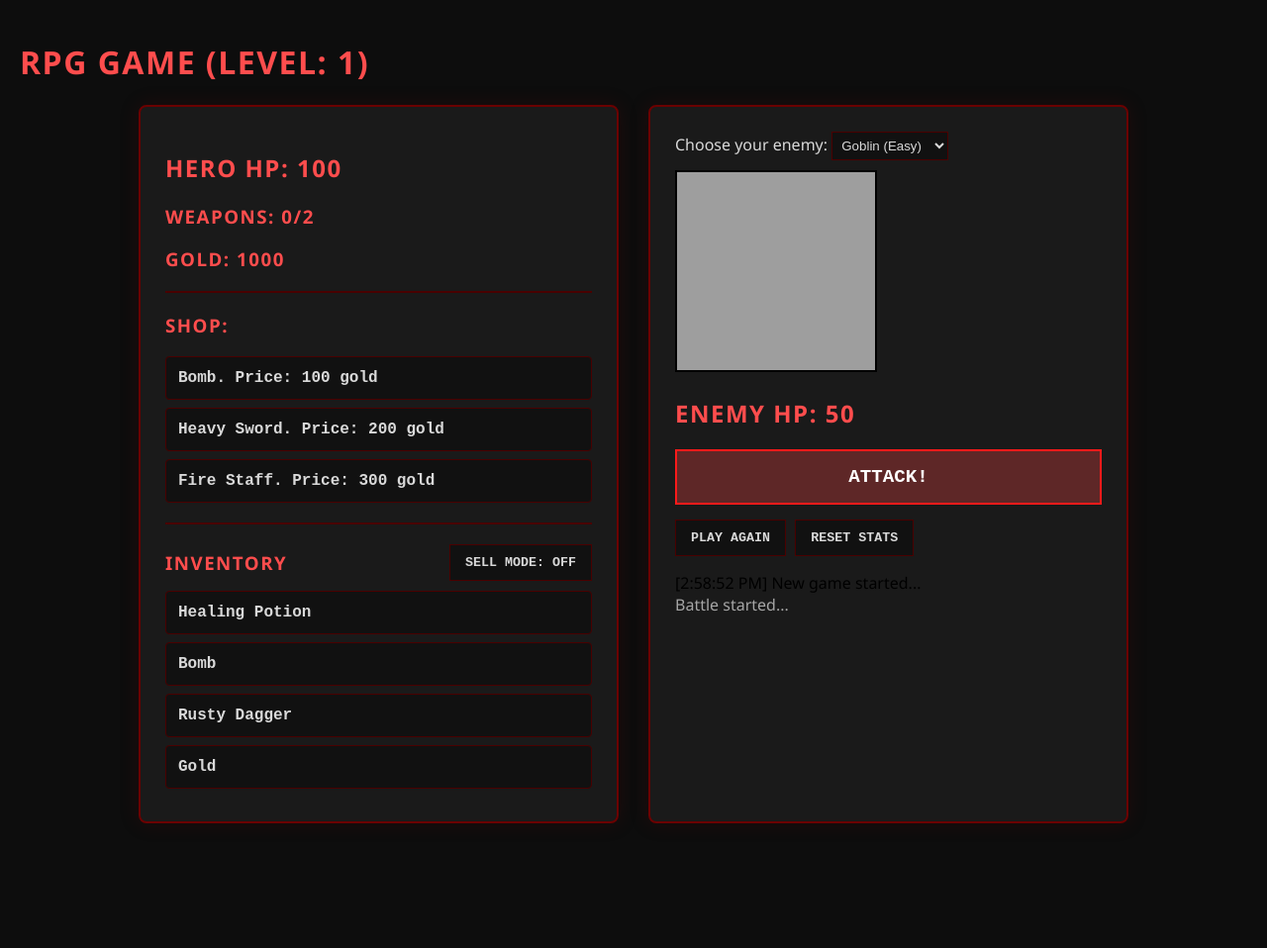
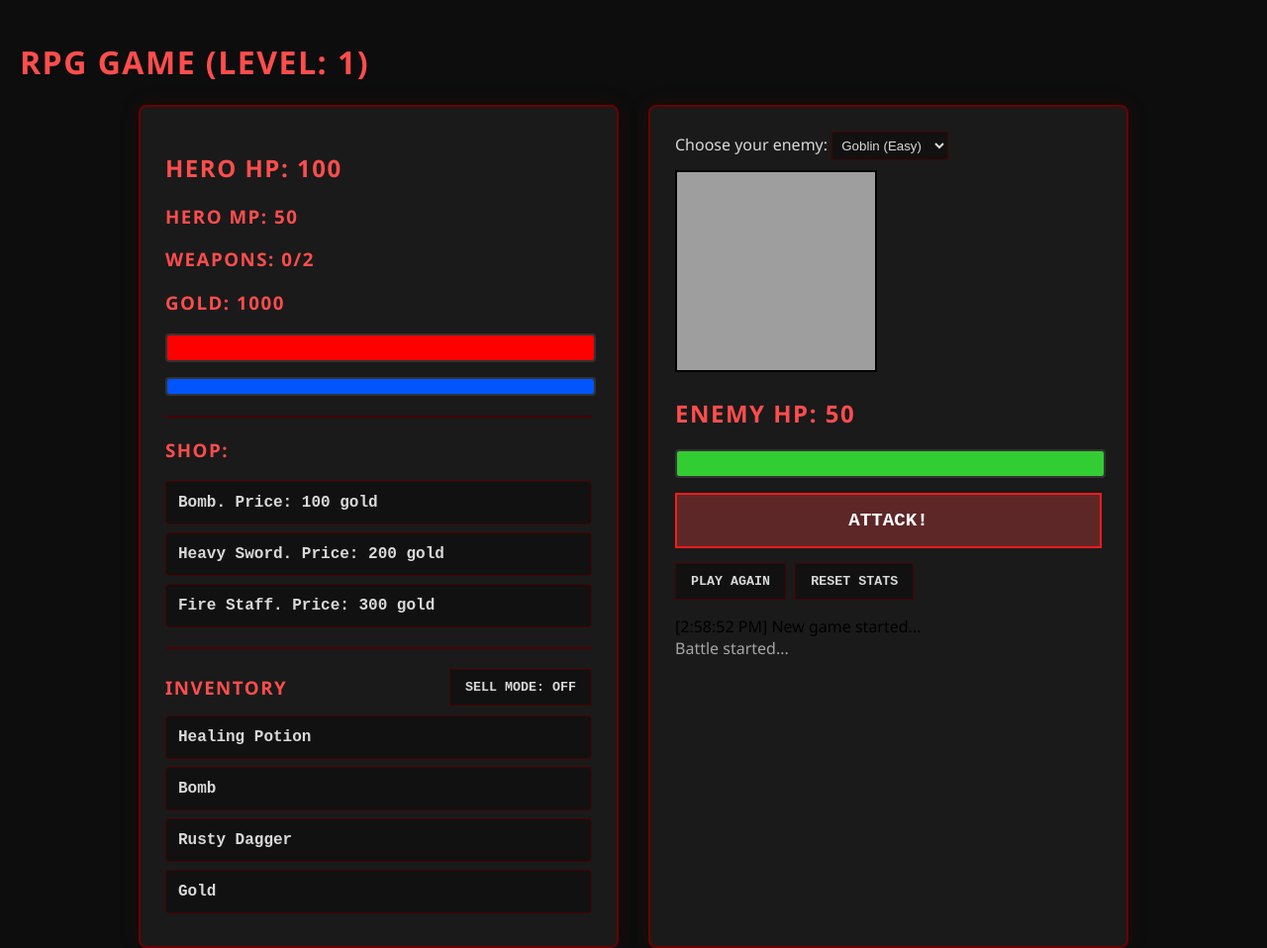
Before and after one commit to shimi12653/My-js-rpg, a website with bundled scripts: page index.html in a window 1280 px wide. Shown: the whole page at 99% size. Before the commit the page ends 852 px from the top, so only its background shows below. Built offline with nearby package versions, Linux system fonts and the light colour scheme; grey boxes are pictures that could not be loaded; files whose address does not match are found by name.

Commit message:
Feat: complete mana system with server validation

```diff
--- a/index.html
+++ b/index.html
@@ -30,10 +30,10 @@
       <h1>RPG Game (Level: <span id="game-level">1</span>)</h1>
 
       <div class="game-container">
-
         <div class="hero-panel">
           <div class="hero-stats">
             <h2>Hero HP: <span id="hero-hp">100</span></h2>
+            <h3>Hero MP: <span id="hero-mp">50</span></h3>
             <h3>Weapons: <span id="hero-weapons">0/2</span></h3>
             <h3>Gold: <span id="gold-balance">0</span></h3>
           </div>
@@ -47,24 +47,35 @@
                 background-color: red;
                 transition: width 0.3s;
               "
-          >
-          </div>
+            ></div>
           </div>
 
-          <hr style="border: 1px solid #4a0000; margin: 20px 0;">
+          <div class="hp-bar-container" style="height: 15px">
+            <div id="hero-mp-bar" style="width: 100%"></div>
+          </div>
+
+          <hr style="border: 1px solid #4a0000; margin: 20px 0" />
           <h3>Shop:</h3>
           <ul id="shop-list"></ul>
 
-          <hr style="border: 1px solid #4a0000; margin: 20px 0;"> <div style="display: flex; justify-content: space-between; align-items: center; margin-bottom: 10px;">
-            <h3 style="margin: 0;">Inventory</h3>
-            <button id="sell-mode-btn" style="margin: 0;">Sell Mode: OFF</button>
+          <hr style="border: 1px solid #4a0000; margin: 20px 0" />
+          <div
+            style="
+              display: flex;
+              justify-content: space-between;
+              align-items: center;
+              margin-bottom: 10px;
+            "
+          >
+            <h3 style="margin: 0">Inventory</h3>
+            <button id="sell-mode-btn" style="margin: 0">Sell Mode: OFF</button>
           </div>
           <ul id="inventory-list"></ul>
         </div>
 
         <div class="arena-panel">
           <label>Choose your enemy:</label>
-          <select id="enemy-select" style="margin-bottom: 10px;">
+          <select id="enemy-select" style="margin-bottom: 10px">
             <option value="0">Goblin (Easy)</option>
             <option value="1">Orc (Medium)</option>
             <option value="2">Dragon (Hard)</option>
@@ -83,9 +94,7 @@
           />
 
           <h2>Enemy HP: <span id="enemy-hp">100</span></h2>
-          <div
-            class="hp-bar-container"
-          >
+          <div class="hp-bar-container">
             <div
               id="hp-bar"
               style="
@@ -94,8 +103,7 @@
                 background-color: limegreen;
                 transition: width 0.3s;
               "
-          >
-          </div>
+            ></div>
           </div>
 
           <button id="attack-btn">ATTACK!</button>
--- a/script.js
+++ b/script.js
@@ -36,10 +36,10 @@ const heroHp = document.querySelector("#hero-hp");
 const heroHpBar = document.querySelector("#hero-hp-bar");
 const heroWeapons = document.querySelector("#hero-weapons");
 const goldBalance = document.querySelector("#gold-balance");
-const buyHSwordBtn = document.querySelector("#but-heavy-sword-btn");
 const sellBtn = document.querySelector("#sell-mode-btn");
 const shopList = document.querySelector("#shop-list");
-
+const heroMp = document.querySelector("#hero-mp");
+const heroMpBar = document.querySelector("#hero-mp-bar");
 
 let regenTimer; // Таймер регена врага на 5% от макс хп
 let isSellMode = false; // Состояние для продажи вещей
@@ -73,6 +73,7 @@ const logMessage = (text, color = "black", fontWeight = "normal") => {
 // Жизни и бар хп героя
 const updateHeroUI = () => {
   heroHp.innerText = game.hero.hp;
+  heroMp.innerText = game.hero.mana;
 
   heroWeapons.innerText = `${game.hero.equippedWeapons}/${game.hero.maxHands}`;
 
@@ -80,6 +81,9 @@ const updateHeroUI = () => {
 
   const hpPercent = Math.max(0, (game.hero.hp / game.hero.maxHp) * 100);
   heroHpBar.style.width = `${hpPercent}%`;
+
+  const mpPercent = Math.max(0, (game.hero.mana / game.hero.maxMana) * 100);
+  heroMpBar.style.width = `${mpPercent}%`;
 };
 
 // Функция рендера магазина
@@ -97,7 +101,10 @@ const renderShop = () => {
         return;
       }
 
-      if (game.state !== GAME_STATE.PLAYING && game.state !== GAME_STATE.VICTORY) {
+      if (
+        game.state !== GAME_STATE.PLAYING &&
+        game.state !== GAME_STATE.VICTORY
+      ) {
         console.log("Game is over, you cannot do anything with shop.");
         return;
       }
@@ -117,7 +124,7 @@ const renderShop = () => {
           logMessage(data.message, "red");
         }
       } catch (e) {
-        console.error('Failed to buy item: ', e)
+        console.error("Failed to buy item: ", e);
       }
     });
     shopList.appendChild(newLi);
@@ -446,8 +453,19 @@ myBtn.addEventListener("click", async () => {
   try {
     const data = await apiHit();
 
+    // Проверка пришло ли false
+    if (!data.success) {
+      logMessage(`Server: ${data.message}`, "red", "bold");
+      return;
+    }
+
+    // Проверка пришла ли мана
+    if (data.manaLeft !== undefined) {
+      game.hero.mana = data.manaLeft;
+    }
+
     logMessage(
-      `Server: ${data.message} (Damage: ${data.damageDealt}, Enemy HP: ${data.enemyHpLeft})`,
+      `Server: ${data.message} (Damage: ${data.damageDealt}, Enemy HP: ${data.enemyHpLeft}, Mana: ${data.manaLeft})`,
       "purple",
       "bold",
     );
@@ -500,10 +518,12 @@ myBtn.addEventListener("click", async () => {
         saveGame();
       }, SETTINGS.ENEMY_TURN_DELAY);
     }
+    updateHeroUI();
   } catch (e) {
     console.error(e);
     logMessage("Server unavailable. Play offline.", "red");
   }
+  updateHeroUI();
 });
 
 myRestart.addEventListener("click", initGame);
--- a/style.css
+++ b/style.css
@@ -1,43 +1,18 @@
 body {
-    font-family: 'Segoe UI', Tahoma, Geneva, Verdana, sans-serif;
+  font-family: "Segoe UI", Tahoma, Geneva, Verdana, sans-serif;
   background-color: #0d0d0d;
   color: #d9d9d9;
   padding: 20px; /*это отступ внутри элемента (от рамки до самого текста). Он "распухляет" элемент изнутри.*/
-    margin: 0;  /*это отступ снаружи (от рамки до соседних элементов). Он расталкивает соседей.*/
+  margin: 0; /*это отступ снаружи (от рамки до соседних элементов). Он расталкивает соседей.*/
 }
 
-h1, h2, h3 { /*Обращение ко всем тегам h1, h2, h3 (Конкретно здесь) */
+h1,
+h2,
+h3 {
+  /*Обращение ко всем тегам h1, h2, h3 (Конкретно здесь) */
   color: #ff4d4d;
   text-transform: uppercase;
   letter-spacing: 1.5px;
-}
-
-.game-container { /*Обращение ко всему классу game-container*/
-    display: flex;
-    gap: 30px;
-    max-width: 1000px;
-    margin: 0 auto;
-}
-
-.hero-panel, .arena-panel {
-    flex: 1;
-    background-color: #1a1a1a;
-    border: 2px solid #6b0000;
-    border-radius: 8px;
-    padding: 25px;
-    box-shadow: 0 0 20px rgba(107, 0 ,0 , 0.2);
-}
-
-#hero-hp-bar { /*Обращение к определённому id*/
-    background-color: #cc0000;
-    height: 100%;
-    transition: width 0.4s ease-in-out;
-}
-
-#hp-bar {
-    background-color: #00aa00;
-    height: 100%;
-    transition: width 0.4s ease-in-out;
 }
 
 button {
@@ -47,10 +22,12 @@ button {
   padding: 10px 15px;
   margin-right: 5px;
   cursor: pointer;
-    font-family: 'Courier New', Courier, monospace;
+  font-family: "Courier New", Courier, monospace;
   text-transform: uppercase;
   font-weight: bold;
-    transition: background-color 0.3s, transform 0.1s; /* Плавность анимации */
+  transition:
+    background-color 0.3s,
+    transform 0.1s; /* Плавность анимации */
 }
 
 button:hover {
@@ -60,6 +37,94 @@ button:hover {
 
 button:active {
   transform: scale(0.95); /*Прожимается кнопка "внутрь"*/
+}
+
+ul {
+  list-style-type: none;
+  padding: 0;
+  margin: 0;
+}
+
+li {
+  background-color: #111111;
+  border: 1px solid #4a0000;
+  padding: 12px;
+  margin-bottom: 8px;
+  border-radius: 4px;
+  color: #d9d9d9;
+  font-family: "Courier New", Courier, monospace;
+  font-weight: bold;
+  cursor: pointer;
+  transition: all 0.2s ease;
+}
+
+li:hover {
+  background-color: #330000;
+  border-color: #ff4d4d;
+  transform: translateX(10px);
+}
+
+li:active {
+  transform: translateX(10px) scale(0.98);
+}
+
+.game-container {
+  /*Обращение ко всему классу game-container*/
+  display: flex;
+  gap: 30px;
+  max-width: 1000px;
+  margin: 0 auto;
+}
+
+.hero-panel,
+.arena-panel {
+  flex: 1;
+  background-color: #1a1a1a;
+  border: 2px solid #6b0000;
+  border-radius: 8px;
+  padding: 25px;
+  box-shadow: 0 0 20px rgba(107, 0, 0, 0.2);
+}
+
+.sell-mode-active li {
+  border-color: #b8860b;
+  background-color: #1a180b;
+}
+
+.sell-mode-active li:hover {
+  background-color: #332b00;
+  border-color: #ffd700;
+  transform: translateX(-10px);
+}
+
+.hp-bar-container {
+  border: 2px solid #333;
+  width: 100%;
+  height: 25px;
+  background-color: #1a180b;
+  border-radius: 4px;
+  overflow: hidden; /*Для того, чтобы полоска не вылазила за границы из-за скругления рамки*/
+  margin-bottom: 15px;
+}
+
+#hero-hp-bar {
+  /*Обращение к определённому id*/
+  background-color: #cc0000;
+  height: 100%;
+  transition: width 0.4s ease-in-out;
+}
+
+#hero-mp-bar {
+  background-color: #0055ff;
+  height: 100%;
+  transition: width 0.4s ease-in-out;
+  /* transition - что будет делать полоску, куда убывать, с какой скоростью (в секундах) и в какую сторону */
+}
+
+#hp-bar {
+  background-color: #00aa00;
+  height: 100%;
+  transition: width 0.4s ease-in-out;
 }
 
 #attack-btn {
@@ -87,43 +152,3 @@ button:active {
 #log {
   color: #a6a6a6;
 }
-
-ul {
-    list-style-type: none;
-    padding: 0;
-    margin: 0;
-}
-
-li {
-    background-color: #111111;
-    border: 1px solid #4a0000;
-    padding: 12px;
-    margin-bottom: 8px;
-    border-radius: 4px;
-    color: #d9d9d9;
-    font-family: 'Courier New', Courier, monospace;
-    font-weight: bold;
-    cursor: pointer;
-    transition: all 0.2s ease;
-}
-
-li:hover {
-    background-color: #330000;
-    border-color: #ff4d4d;
-    transform: translateX(10px);
-}
-
-li:active {
-    transform: translateX(10px) scale(0.98);
-}
-
-.sell-mode-active li {
-    border-color: #b8860b;
-    background-color: #1a180b;
-}
-
-.sell-mode-active li:hover {
-    background-color: #332b00;
-    border-color: #ffd700;
-    transform: translateX(-10px);
-}
```
Also changed, not shown: server.js (+15 -0 lines), temporary_database.json (+5 -6 lines). Lines whose indentation alone changed are shown as unchanged.
